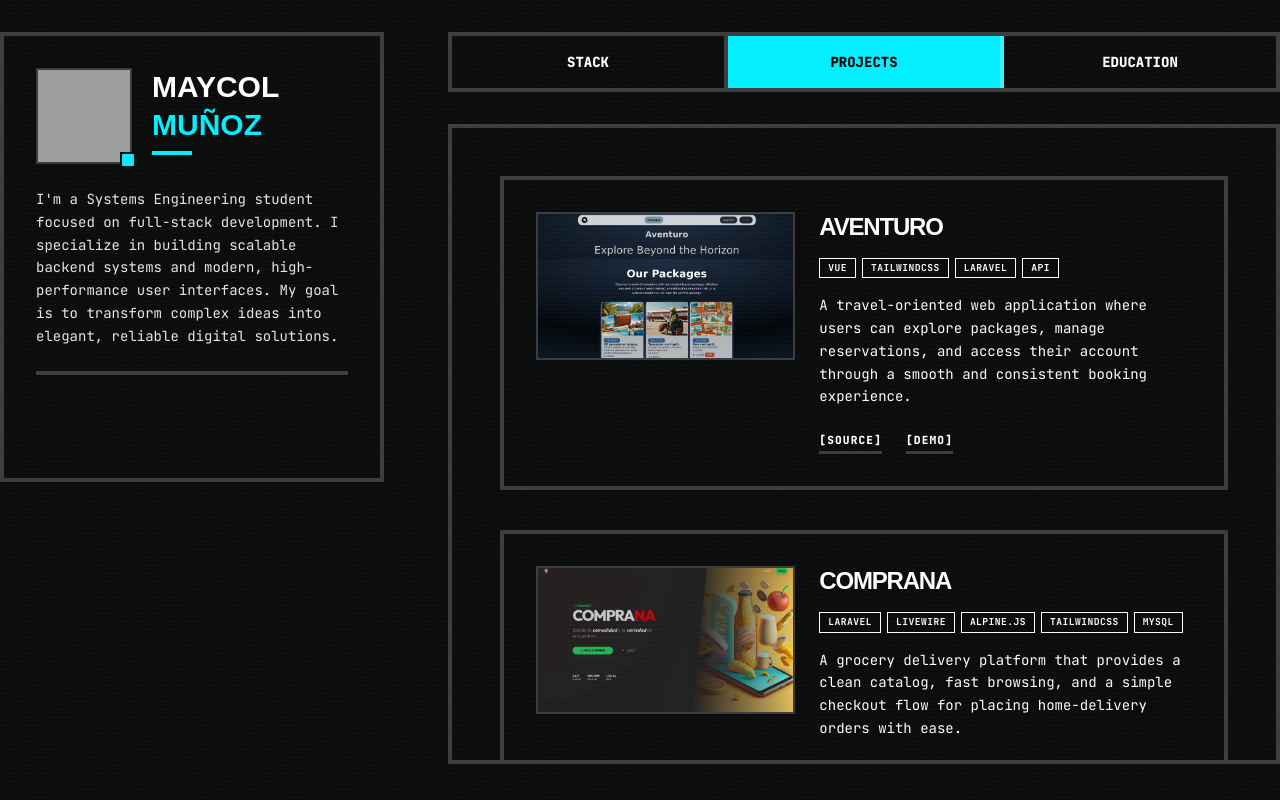
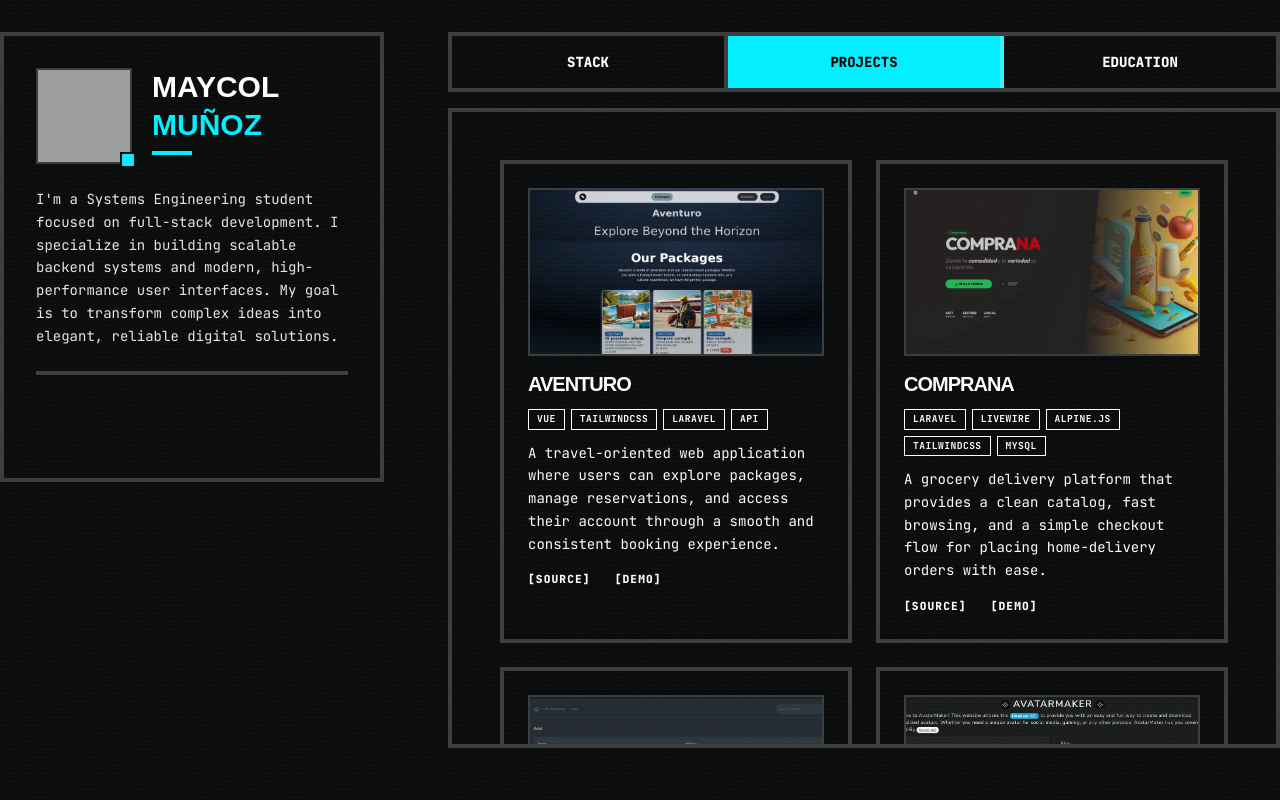
Before and after one commit to maycolmunoz/portfolio, a Vue app: page / in a window 1280 px wide. Both pictures are taken after a click on the button "PROJECTS". Built offline with nearby package versions, Linux system fonts and the light colour scheme; grey boxes are pictures that could not be loaded; some icons are missing; a web font is replaced by a local one.

Commit message:
style: update styles

```diff
--- a/src/assets/main.css
+++ b/src/assets/main.css
@@ -183,16 +183,14 @@ html {
   font-weight: 900;
   text-transform: uppercase;
   letter-spacing: 0.1em;
-  border-bottom: 3px solid var(--border);
   display: inline-flex;
   align-items: center;
   gap: 0.5rem;
-  padding-bottom: 0.15rem;
   transition: none;
 }
 .link-accent:hover {
-  border-color: var(--accent);
-  color: var(--accent);
+  text-decoration: underline;
+  text-underline-offset: 4px;
 }
 
 .node-square {
--- a/src/components/Portfolio.vue
+++ b/src/components/Portfolio.vue
@@ -24,7 +24,7 @@ const tabs = [
           <AboutMe />
         </aside>
 
-        <section class="lg:col-span-8 space-y-8">
+        <section class="lg:col-span-8 space-y-4">
           <!-- Tab bar -->
           <div class="border-4 border-border flex">
             <button
--- a/src/components/sections/AboutMe.vue
+++ b/src/components/sections/AboutMe.vue
@@ -11,7 +11,7 @@ const handleAvatarError = () => {
 </script>
 
 <template>
-  <div class="border-4 border-border p-6 md:p-8 space-y-6 glitch-hover">
+  <div class="border-4 border-border p-6 md:p-8 space-y-6">
     <div class="flex items-start gap-5">
       <div class="relative">
         <img
--- a/src/components/sections/Projects.vue
+++ b/src/components/sections/Projects.vue
@@ -3,16 +3,14 @@ import { projects } from '@/utils/data'
 </script>
 
 <template>
-  <div class="space-y-10">
+  <div class="grid grid-cols-1 md:grid-cols-2 gap-6">
     <div
       v-for="project in projects"
       :key="project.title"
       v-reveal
-      class="border-4 border-border p-5 md:p-8 hover:bg-accent hover:text-accent-foreground transition-none group"
+      class="border-4 border-border p-5 md:p-6 hover:bg-accent hover:text-accent-foreground transition-none group"
     >
-      <div class="grid grid-cols-1 md:grid-cols-12 gap-4 md:gap-6 relative z-10">
-        <!-- Image column -->
-        <div class="md:col-span-5">
+      <div class="space-y-4">
         <div class="relative border-2 border-border overflow-hidden">
           <img
             :src="project.img"
@@ -21,17 +19,14 @@ import { projects } from '@/utils/data'
           />
           <div class="absolute inset-0 bg-accent/0 group-hover:bg-accent/10 transition-none" />
         </div>
-        </div>
 
-        <!-- Content column -->
-        <div class="md:col-span-7 space-y-4">
+        <div class="space-y-3">
           <h3
-            class="font-display text-xl md:text-2xl font-black uppercase tracking-tighter leading-tight"
+            class="font-display text-lg md:text-xl font-black uppercase tracking-tighter leading-tight"
           >
             {{ project.title }}
           </h3>
 
-          <!-- Tech tags -->
           <div class="flex flex-wrap gap-1.5">
             <span
               v-for="tech in project.stack"
@@ -46,22 +41,16 @@ import { projects } from '@/utils/data'
             {{ project.description }}
           </p>
 
-          <!-- Links -->
-          <div class="flex gap-6 pt-2">
+          <div class="flex gap-6 pt-1">
             <a
               v-if="project.repository"
               :href="project.repository"
               target="_blank"
-              class="link-accent group-hover:border-accent-foreground group-hover:text-accent-foreground"
+              class="link-accent"
             >
               [SOURCE]
             </a>
-            <a
-              v-if="project.link"
-              :href="project.link"
-              target="_blank"
-              class="link-accent group-hover:border-accent-foreground group-hover:text-accent-foreground"
-            >
+            <a v-if="project.link" :href="project.link" target="_blank" class="link-accent">
               [DEMO]
             </a>
           </div>
```
Lines whose indentation alone changed are shown as unchanged.
